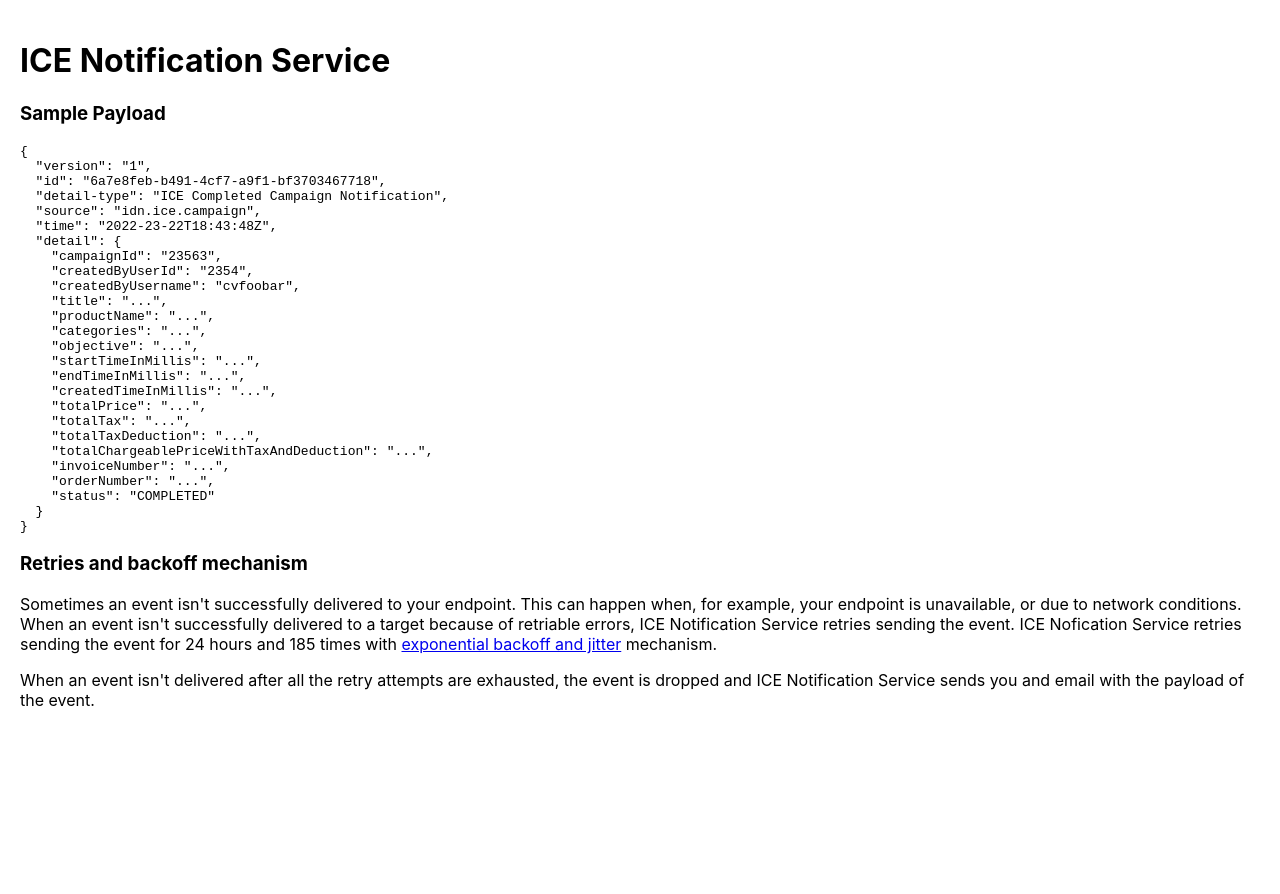
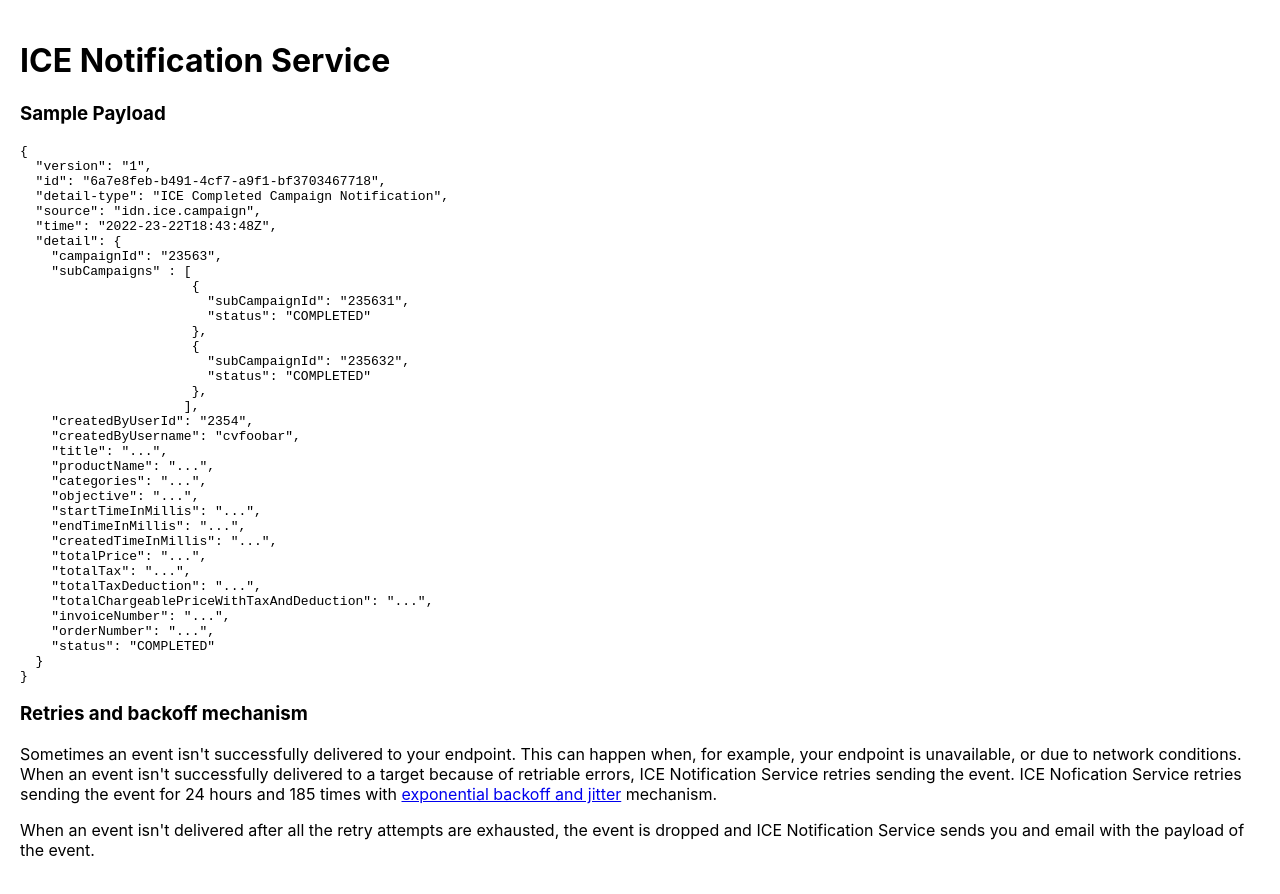
Before and after one commit to IDN-Media/docs.partner-api.ice.id, a Next.js app: page /ice-notification-service in a window 1280 px wide. Before the commit the page ends 800 px from the top, so only its background shows below. Built offline with nearby package versions, Linux system fonts and the light colour scheme.

Commit message:
chore: added params subcampaign

```diff
--- a/pages/ice-notification-service.mdx
+++ b/pages/ice-notification-service.mdx
@@ -11,6 +11,16 @@
   "time": "2022-23-22T18:43:48Z",
   "detail": {
     "campaignId": "23563",
+    "subCampaigns" : [
+                      {
+                        "subCampaignId": "235631",
+                        "status": "COMPLETED"
+                      },
+                      {
+                        "subCampaignId": "235632",
+                        "status": "COMPLETED"
+                      },
+                     ],
     "createdByUserId": "2354",
     "createdByUsername": "cvfoobar",
     "title": "...",
```
